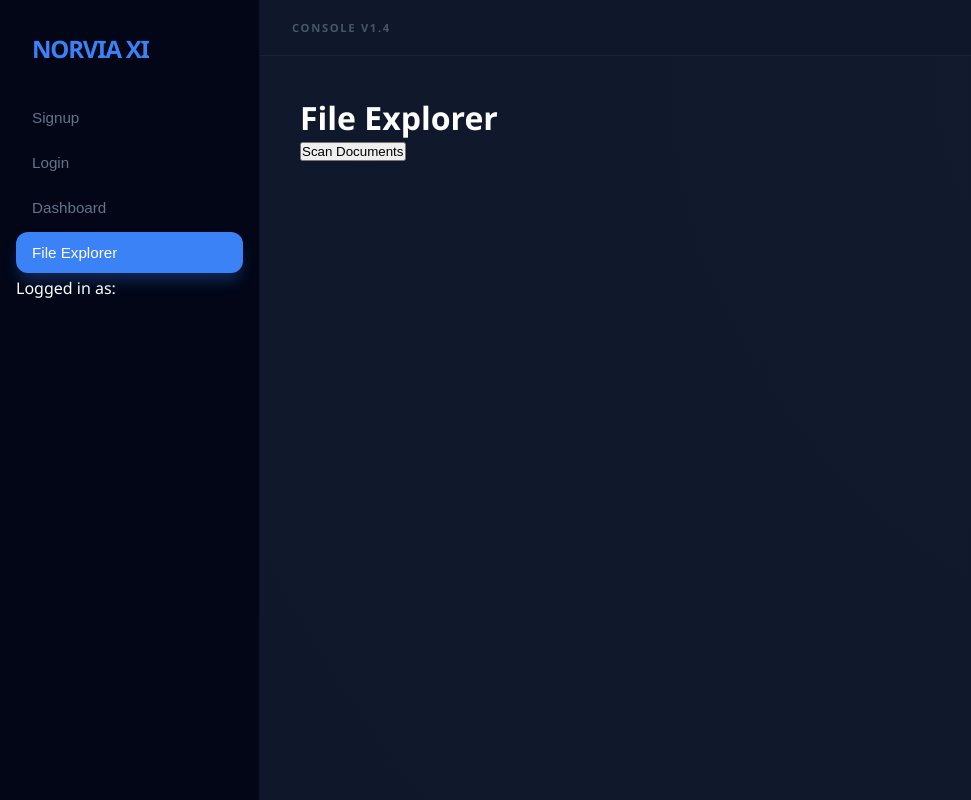
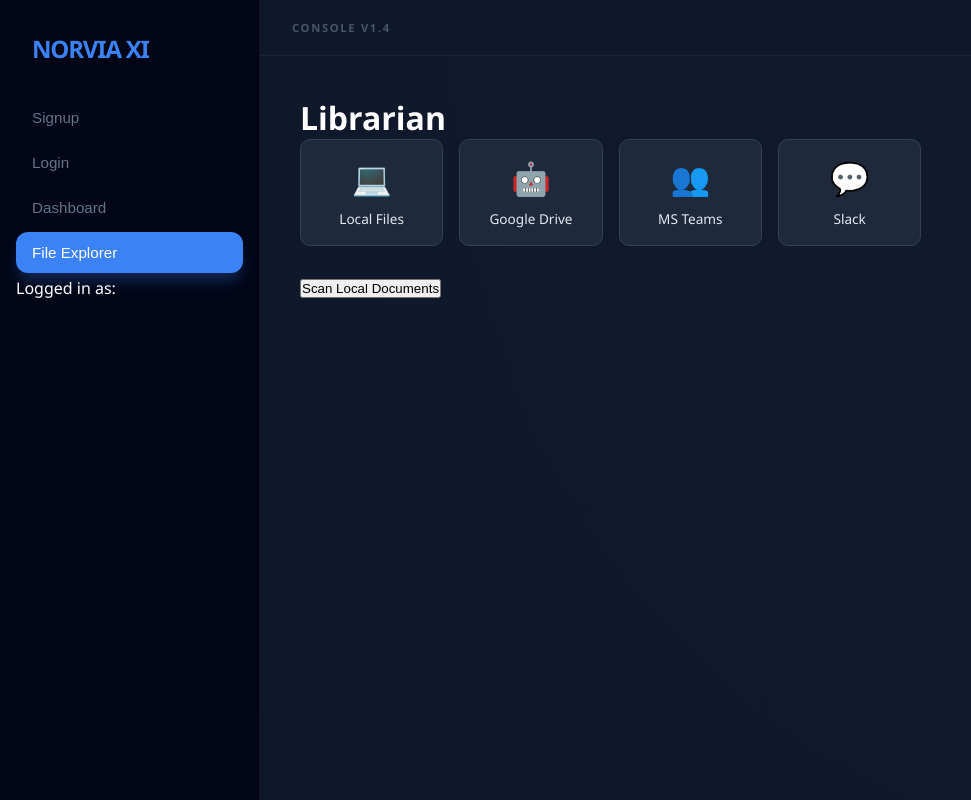
Before and after one commit to emrim19/Norvia_XI_App, a React (Vite) app: page /#/fileExplorer in a window 1280 px wide. Shown: the whole page, without its empty margins (0-971 px from the left). Built offline with nearby package versions, Linux system fonts and the light colour scheme.

Commit message:
Teams auth added

```diff
--- a/src/app/App.tsx
+++ b/src/app/App.tsx
@@ -2,9 +2,9 @@
 import './App.css';
 import Dashboard from './../pages/Dashboard';
 import Login from './../pages/Login';
-import FileExplorer from './../components/FileExplorer';
+import FileExplorer from '../pages/FileExplorer';
+import Signup from './../pages/Signup';
 import Sidebar from "./../components/Sidebar";
-import Signup from './../pages/Signup';
 
 const App = () => {
   return (
--- a/src/components/FileExplorer.tsx
+++ /dev/null
@@ -1,58 +0,0 @@
-import { useState } from 'react';
-
-interface FileItem {
-  name: string;
-  isDirectory: boolean;
-  size: number;
-}
-
-const FileExplorer = () => {
-  const [data, setData] = useState<{ path: string; files: FileItem[] } | null>(null);
-
-  const handleBrowse = async () => {
-    const result = await window.electronAPI.selectFolder();
-    if (result) {
-      console.log("User selected:", result.path);
-      // Set this to your state to update the Dashboard table
-      setData(result);
-    }
-  };
-
-  return (
-    <div className="dashboard-container">
-      <h1>File Explorer</h1>
-      <button onClick={handleBrowse} className="nav-button active">
-        Scan Documents
-      </button>
-
-      {data && (
-        <div style={{ marginTop: '20px' }}>
-          <p style={{ color: '#64748b', marginBottom: '10px' }}>Location: {data.path}</p>
-
-          <ul style={{ listStyle: 'none', padding: 0 }}>
-            {data.files.map((file, index) => (
-              <li key={index} style={{
-                padding: '10px',
-                borderBottom: '1px solid rgba(255,255,255,0.05)',
-                display: 'flex',
-                alignItems: 'center'
-              }}>
-                <span style={{ marginRight: '10px' }}>
-                  {file.isDirectory ? '📁' : '📄'}
-                </span>
-                <span style={{ flex: 1 }}>{file.name}</span>
-                {!file.isDirectory && (
-                  <span style={{ color: '#475569', fontSize: '0.8rem' }}>
-                    {(file.size / 1024).toFixed(1)} KB
-                  </span>
-                )}
-              </li>
-            ))}
-          </ul>
-        </div>
-      )}
-    </div>
-  );
-};
-
-export default FileExplorer;
--- a/src/env.d.ts
+++ b/src/env.d.ts
@@ -6,7 +6,7 @@
 
 // 2. Define the API structure once (using the detailed version)
 export interface IElectronAPI {
-  selectFolder: () => Promise<any>;
+  selectFolder: () => Promise<{ path: string; files: FileItem[] } | null>;
   registerUser: (userData: any) => Promise<{
     success: boolean;
     data?: any;
@@ -26,6 +26,7 @@
       };
       error?: string;
     }>;
+    openCloudAuth: (provider: string) => Promise<{ success: boolean; error?: string }>;
 }
 
 // 3. Inject it into the global Window object
--- /dev/null
+++ b/src/pages/FileExplorer.module.css
@@ -0,0 +1,34 @@
+.connectorGrid {
+  display: grid;
+  grid-template-columns: repeat(auto-fill, minmax(140px, 1fr));
+  gap: 16px;
+  margin-bottom: 30px;
+}
+
+.connectorCard {
+  background: #1e293b;
+  border: 1px solid #334155;
+  border-radius: 10px;
+  padding: 16px;
+  text-align: center;
+  cursor: pointer;
+  transition: all 0.2s ease;
+}
+
+.connectorCard:hover {
+  border-color: #3b82f6;
+  background: #273549;
+  transform: translateY(-2px);
+}
+
+.connectorIcon {
+  font-size: 2rem;
+  margin-bottom: 8px;
+  display: block;
+}
+
+.connectorName {
+  font-size: 0.85rem;
+  font-weight: 500;
+  color: #e2e8f0;
+}
--- /dev/null
+++ b/src/pages/FileExplorer.tsx
@@ -0,0 +1,105 @@
+import { useState } from 'react';
+// @ts-ignore
+import styles from './FileExplorer.module.css';
+
+interface FileItem {
+  name: string;
+  isDirectory: boolean;
+  size: number;
+}
+
+const SOURCES = [
+  { id: 'local', name: 'Local Files', icon: '💻' },
+  { id: 'google', name: 'Google Drive', icon: '🤖' }, // Use actual icons later
+  { id: 'teams', name: 'MS Teams', icon: '👥' },
+  { id: 'slack', name: 'Slack', icon: '💬' },
+];
+
+const FileExplorer = () => {
+  const [activeSource, setActiveSource] = useState('local');
+  const [data, setData] = useState<{ path: string; files: FileItem[] } | null>(null);
+  const [loading, setLoading] = useState(false);
+
+  const handleLocalBrowse = async () => {
+    setLoading(true);
+    try {
+      const result = await window.electronAPI.selectFolder();
+      if (result) setData(result);
+    } catch (error) {
+      console.error("Scan error:", error);
+    } finally {
+      setLoading(false);
+    }
+  };
+
+  const handleCloudConnect = async (sourceId: string) => {
+  setActiveSource(sourceId);
+  if (sourceId === 'local') return;
+
+  setLoading(true);
+  try {
+    const result = await window.electronAPI.openCloudAuth(sourceId);
+    if (result.success) {
+      // Refresh the view or show a "Connected" status
+      console.log(`WOW: ${sourceId} connected successfully!`);
+    } else {
+      console.error(result.error);
+    }
+  } catch (err) {
+    console.error("Auth window failed", err);
+  } finally {
+    setLoading(false);
+  }
+};
+
+  return (
+    <div className={styles.dashboardContainer}>
+      <h1 className={styles.title}>Librarian</h1>
+
+      {/* Source Selection Grid */}
+      <div className={styles.connectorGrid}>
+        {SOURCES.map((source) => (
+          <div
+            key={source.id}
+            className={`${styles.connectorCard} ${activeSource === source.id ? styles.activeCard : ''}`}
+            onClick={() => handleCloudConnect(source.id)}
+          >
+            <span className={styles.connectorIcon}>{source.icon}</span>
+            <span className={styles.connectorName}>{source.name}</span>
+          </div>
+        ))}
+      </div>
+
+      {activeSource === 'local' ? (
+        <button onClick={handleLocalBrowse} disabled={loading} className={styles.scanButton}>
+          {loading ? 'Scanning...' : 'Scan Local Documents'}
+        </button>
+      ) : (
+        <div className={styles.resultsWrapper}>
+          <p>Connect your {activeSource} account to index cloud documents into Norvia XI.</p>
+          <button className={styles.scanButton}>Authorize {activeSource}</button>
+        </div>
+      )}
+
+      {/* Results List (only show if we have data) */}
+      {activeSource === 'local' && data && (
+        <div className={styles.resultsWrapper}>
+          <div className={styles.locationPath}><strong>Location:</strong> {data.path}</div>
+          <div className={styles.fileListContainer}>
+            <ul className={styles.fileList}>
+              {data.files.map((file, index) => (
+                <li key={index} className={styles.fileItem}>
+                  <span className={styles.icon}>{file.isDirectory ? '📁' : '📄'}</span>
+                  <span className={styles.fileName}>{file.name}</span>
+                  {!file.isDirectory && <span className={styles.fileSize}>{(file.size / 1024).toFixed(1)} KB</span>}
+                </li>
+              ))}
+            </ul>
+          </div>
+        </div>
+      )}
+    </div>
+  );
+};
+
+export default FileExplorer;
--- a/src/preload.ts
+++ b/src/preload.ts
@@ -4,4 +4,5 @@
   selectFolder: () => ipcRenderer.invoke('select-folder'),
   registerUser: (userData: any) => ipcRenderer.invoke('auth-register', userData),
   loginUser: (credentials: any) => ipcRenderer.invoke('auth-login', credentials),
+  openCloudAuth: (provider: string) => ipcRenderer.invoke('open-auth-window', provider),
 });
```
Also changed, not shown: src/main.ts (+96 -24 lines), src/renderer.d.ts (+15 -2 lines).
